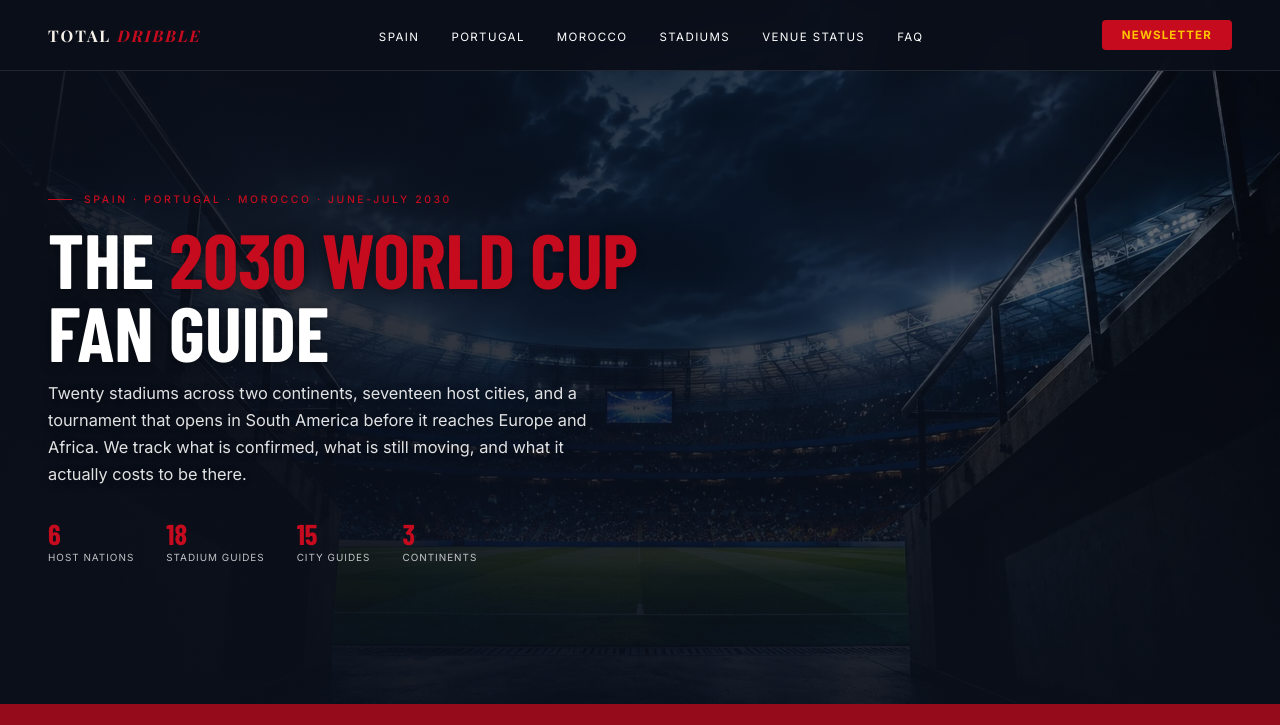
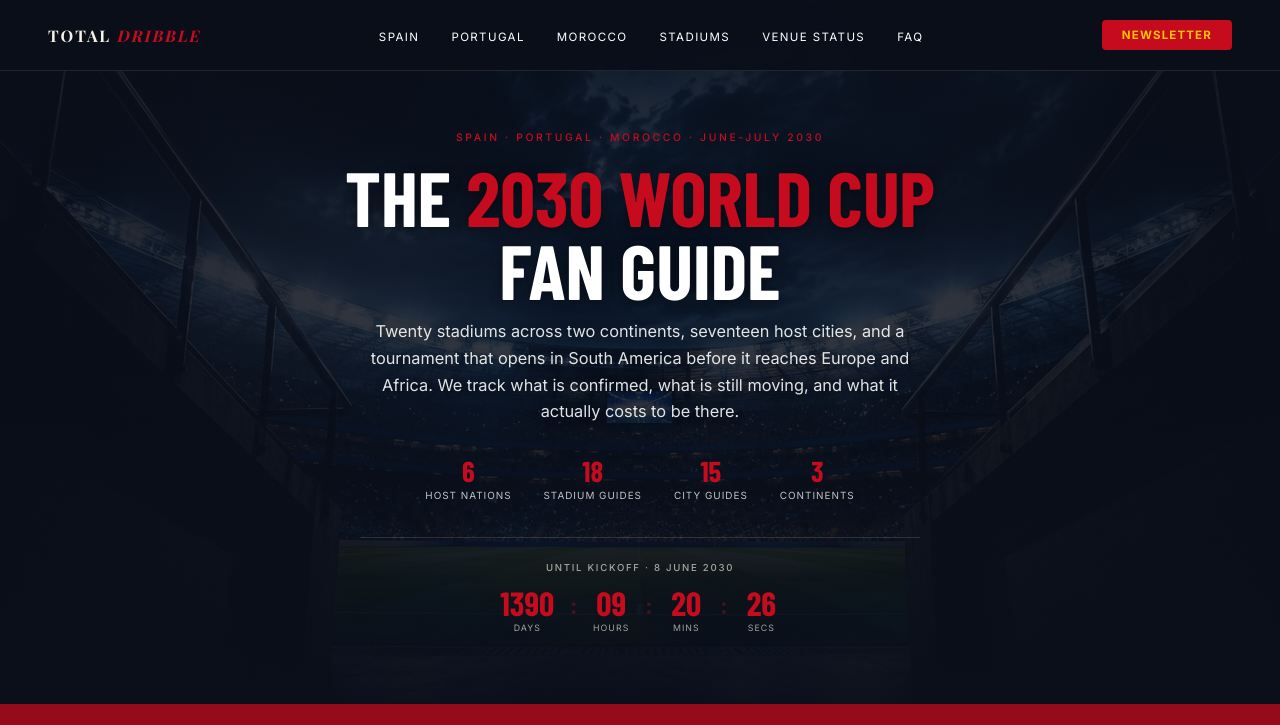
Before and after one commit to yakis1987/totaldribble, a plain HTML site: page index.html in a window 1280 px wide. Shown: the top 725 px of the page. Drawn offline with nearby package versions, Linux system fonts and the light colour scheme; a web font is replaced by a local one.

Commit message:
Update index.html

```diff
--- a/index.html
+++ b/index.html
@@ -179,17 +179,28 @@ body{background:var(--brown);color:var(--cream);font-family:'Inter',sans-serif;o
   .gt-row{grid-template-columns:1fr!important}
 }
 
-.home-hero{position:relative;height:88vh;min-height:600px;display:flex;flex-direction:column;align-items:flex-start;justify-content:center;overflow:hidden;padding:0 3rem;margin-top:0}
+.home-hero{position:relative;height:88vh;min-height:640px;display:flex;flex-direction:column;align-items:center;justify-content:center;text-align:center;overflow:hidden;padding:0 3rem;margin-top:0}
 .home-hero .hero-bg img{opacity:0.55}
-.home-hero-overlay{position:absolute;inset:0;z-index:1;background:linear-gradient(to right,rgba(10,15,26,0.88) 0%,rgba(10,15,26,0.5) 65%,rgba(10,15,26,0.25) 100%),linear-gradient(to top,rgba(10,15,26,0.8) 0%,transparent 60%)}
-.home-hero-content{position:relative;z-index:2;max-width:720px;padding-top:60px}
+.home-hero-overlay{position:absolute;inset:0;z-index:1;background:radial-gradient(ellipse at center,rgba(10,15,26,0.62) 0%,rgba(10,15,26,0.82) 70%,rgba(10,15,26,0.93) 100%),linear-gradient(to top,rgba(10,15,26,0.85) 0%,transparent 55%)}
+.home-hero-content{position:relative;z-index:2;max-width:780px;padding-top:60px;display:flex;flex-direction:column;align-items:center}
+.home-hero .hero-eyebrow{justify-content:center}
+.home-hero .hero-eyebrow::before{display:none}
+.home-hero .hero-sub{margin-left:auto;margin-right:auto}
+.home-hero .hero-stats{justify-content:center}
+.countdown-bar{display:flex;flex-direction:column;align-items:center;gap:0.85rem;padding:1.5rem 0 0;position:relative;z-index:3;border-top:1px solid rgba(245,240,232,0.14);margin-top:1.75rem;width:100%;max-width:560px}
+.countdown-label{font-size:0.6rem;letter-spacing:0.18em;text-transform:uppercase;color:var(--muted);font-weight:500;white-space:nowrap}
+.countdown-units{display:flex;gap:1rem;align-items:center;justify-content:center}
+.countdown-unit{display:flex;flex-direction:column;align-items:center;gap:0.15rem}
+.countdown-num{font-family:'Barlow Condensed',sans-serif;font-size:2.1rem;font-weight:800;color:var(--terra);line-height:1;min-width:2.4ch;text-align:center}
+.countdown-sub{font-size:0.55rem;letter-spacing:0.12em;text-transform:uppercase;color:var(--muted)}
+.countdown-sep{font-family:'Barlow Condensed',sans-serif;font-size:1.5rem;font-weight:700;color:var(--terra);opacity:0.35;margin-bottom:0.7rem}
 .country-grid{display:grid;grid-template-columns:repeat(3,1fr);gap:1.25rem;margin-top:1.75rem}
 .country-card{position:relative;min-height:340px;border-radius:8px;overflow:hidden;display:flex;align-items:flex-end;text-decoration:none;border:1px solid var(--border);transition:transform 0.2s,border-color 0.2s}
 .country-card:hover{transform:translateY(-3px);border-color:var(--terra)}
 .country-card .cc-bg{position:absolute;inset:0;width:100%;height:100%;object-fit:cover;display:block}
 .country-card .cc-overlay{position:absolute;inset:0;background:linear-gradient(to top,rgba(10,15,26,0.96) 0%,rgba(10,15,26,0.5) 55%,rgba(10,15,26,0.1) 100%)}
-.country-card .cc-text{position:relative;z-index:1;padding:1.5rem;width:100%}
-.cc-flag{position:static;height:92px;width:auto;max-width:100%;border-radius:0;margin:0 0 0.75rem;display:block;object-fit:contain;filter:drop-shadow(0 3px 10px rgba(0,0,0,0.55))}
+.country-card .cc-text{position:relative;z-index:1;padding:1.5rem;width:100%;text-align:center}
+.cc-flag{position:static;height:96px;width:auto;max-width:100%;border-radius:0;margin:0 auto 0.85rem;display:block;object-fit:contain;filter:drop-shadow(0 3px 12px rgba(0,0,0,0.6))}
 .cc-name{font-family:'Barlow Condensed',sans-serif;font-size:1.7rem;font-weight:800;text-transform:uppercase;color:#fff;line-height:1;margin-bottom:0.35rem}
 .cc-meta{font-size:0.7rem;letter-spacing:0.1em;text-transform:uppercase;color:var(--terra);font-weight:600;margin-bottom:0.5rem}
 .cc-desc{font-size:0.78rem;color:rgba(255,255,255,0.82);line-height:1.6}
@@ -210,9 +221,12 @@ body{background:var(--brown);color:var(--cream);font-family:'Inter',sans-serif;o
 .city-chips a{font-size:0.78rem;font-weight:600;color:rgba(245,240,232,0.75);border:1px solid rgba(245,240,232,0.2);padding:0.35rem 0.95rem;border-radius:100px;text-decoration:none;transition:all 0.2s}
 .city-chips a:hover{border-color:var(--terra);color:var(--terra)}
 @media(max-width:900px){
-  .home-hero{padding:0 1.5rem;height:auto;min-height:520px;padding-top:5rem;padding-bottom:3rem}
+  .home-hero{padding:0 1.25rem;height:auto;min-height:560px;padding-top:5rem;padding-bottom:3rem}
+  .countdown-units{gap:0.5rem}
+  .countdown-num{font-size:1.6rem}
+  .countdown-sep{font-size:1.1rem}
   .country-grid{grid-template-columns:1fr}
-  .cc-flag{height:76px}
+  .cc-flag{height:82px}
   .stadium-strip{grid-template-columns:repeat(2,1fr)}
   .trust-grid{grid-template-columns:1fr 1fr}
   .home-hero-content{padding-top:1rem}
@@ -260,6 +274,18 @@ body{background:var(--brown);color:var(--cream);font-family:'Inter',sans-serif;o
       <div class="hstat"><span class="hstat-num">18</span><span class="hstat-label">Stadium guides</span></div>
       <div class="hstat"><span class="hstat-num">15</span><span class="hstat-label">City guides</span></div>
       <div class="hstat"><span class="hstat-num">3</span><span class="hstat-label">Continents</span></div>
+    </div>
+    <div class="countdown-bar">
+      <span class="countdown-label">Until kickoff &middot; 8 June 2030</span>
+      <div class="countdown-units">
+        <div class="countdown-unit"><span class="countdown-num" id="cd-days">000</span><span class="countdown-sub">Days</span></div>
+        <span class="countdown-sep">:</span>
+        <div class="countdown-unit"><span class="countdown-num" id="cd-hours">00</span><span class="countdown-sub">Hours</span></div>
+        <span class="countdown-sep">:</span>
+        <div class="countdown-unit"><span class="countdown-num" id="cd-mins">00</span><span class="countdown-sub">Mins</span></div>
+        <span class="countdown-sep">:</span>
+        <div class="countdown-unit"><span class="countdown-num" id="cd-secs">00</span><span class="countdown-sub">Secs</span></div>
+      </div>
     </div>
   </div>
 </header>
@@ -460,6 +486,20 @@ body{background:var(--brown);color:var(--cream);font-family:'Inter',sans-serif;o
 
 <script>
 function toggleMenu(){document.getElementById('mobileNav').classList.toggle('open');}
+const cdTarget=new Date('2030-06-08T00:00:00');
+function updateCountdown(){
+  const el=document.getElementById('cd-days'); if(!el) return;
+  const diff=cdTarget-new Date(); if(diff<=0) return;
+  const d=Math.floor(diff/86400000);
+  const h=Math.floor((diff%86400000)/3600000);
+  const m=Math.floor((diff%3600000)/60000);
+  const sec=Math.floor((diff%60000)/1000);
+  el.textContent=String(d).padStart(3,'0');
+  document.getElementById('cd-hours').textContent=String(h).padStart(2,'0');
+  document.getElementById('cd-mins').textContent=String(m).padStart(2,'0');
+  document.getElementById('cd-secs').textContent=String(sec).padStart(2,'0');
+}
+updateCountdown();setInterval(updateCountdown,1000);
 </script>
 <script type="application/ld+json">
 {"@context":"https://schema.org","@type":"Organization","name":"Total Dribble","url":"https://totaldribble.com","description":"Independent fan travel guide to the 2030 FIFA World Cup across Spain, Portugal and Morocco.","email":"info@totaldribble.com"}
```
